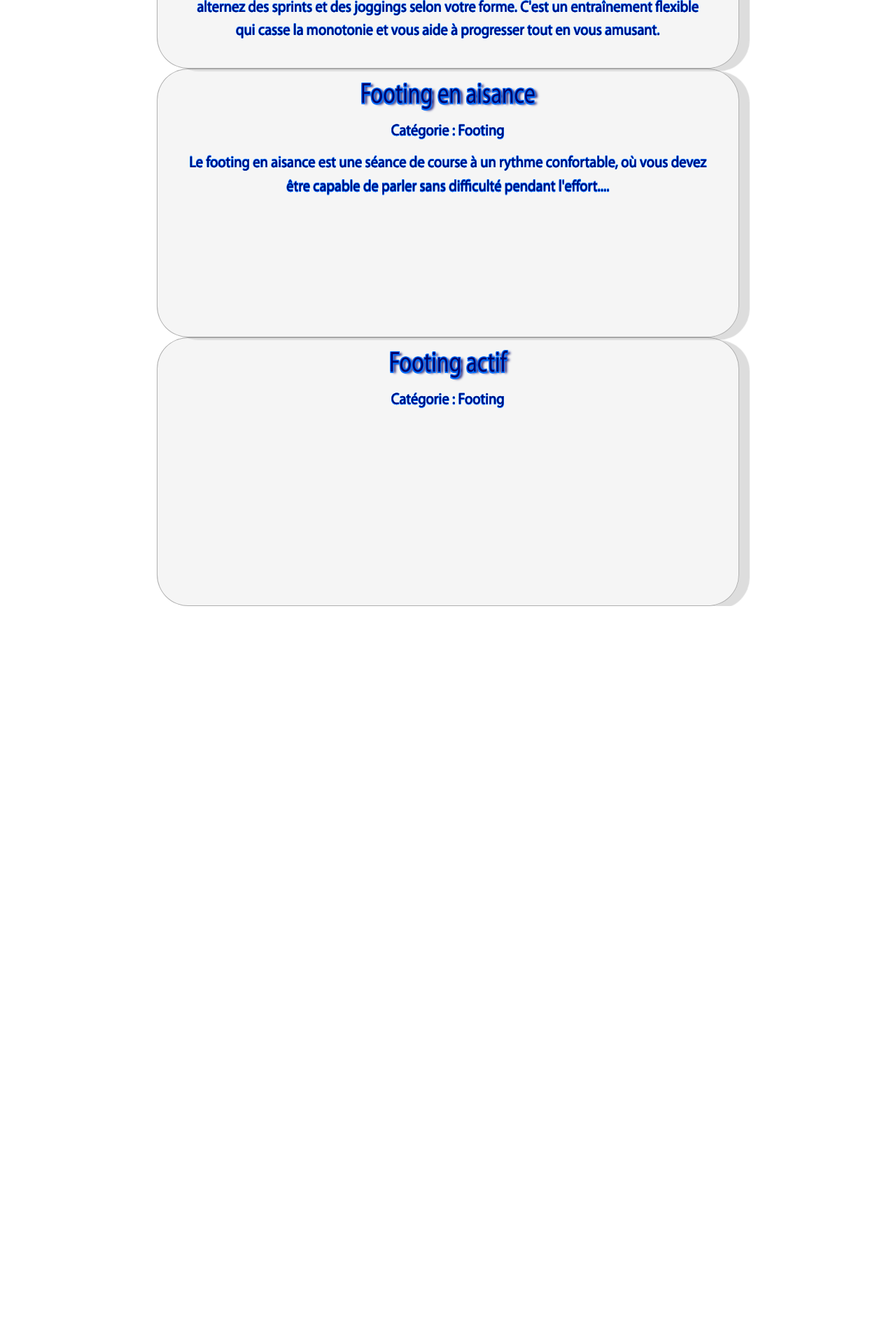
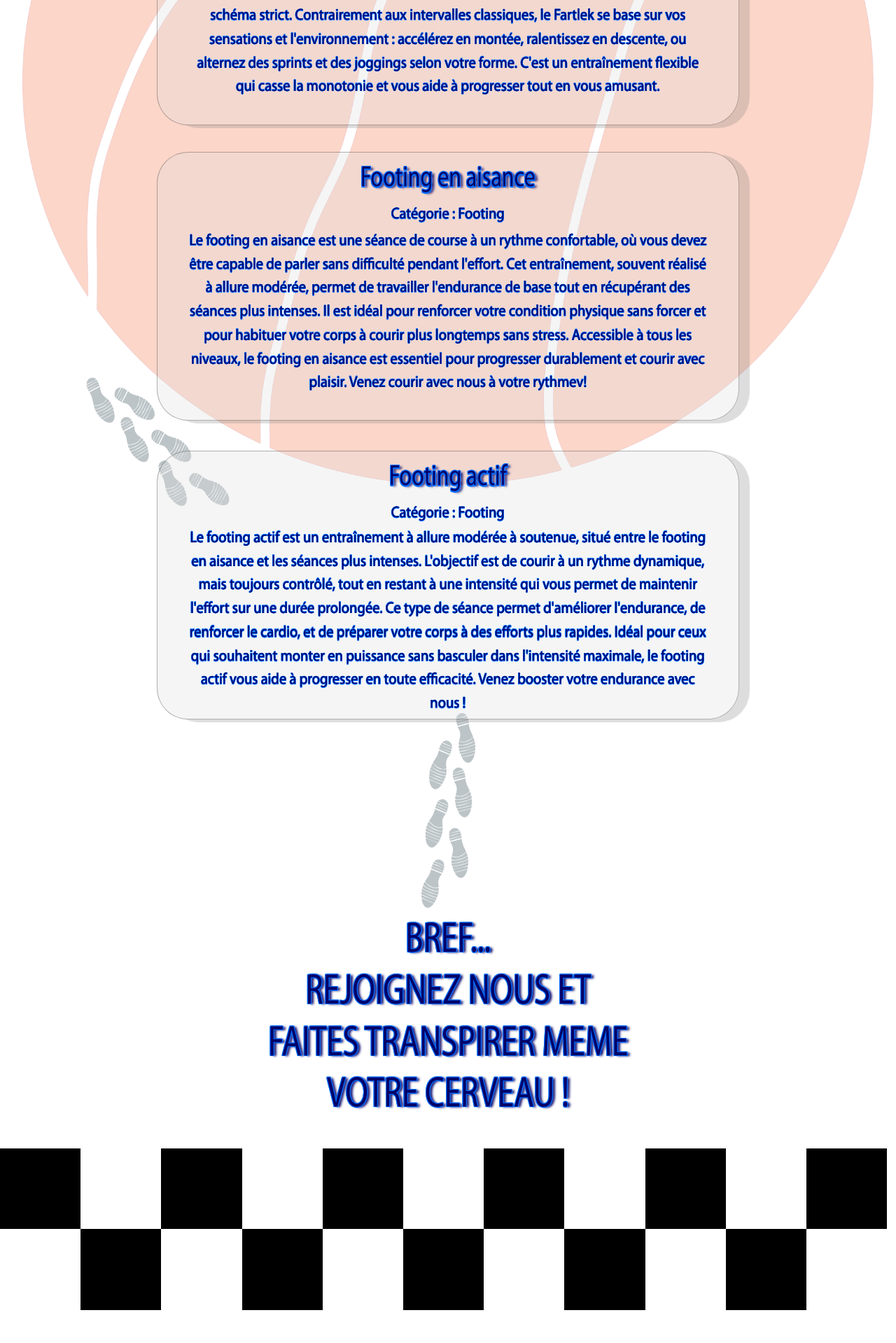
Before and after one commit to VitarseEsig/Esig-Running, a PHP site: page /accueil.php in a window 1280 px wide. Shown: the part 3441-5360 px from the top of the page at 70% size. Before the commit the page ends 4307 px from the top, so only its background shows below. Run offline with PHP 8.4, Linux system fonts and the light colour scheme.

Commit message:
Finalisation de la page d'accueil en version pc

```diff
--- a/accueil.php
+++ b/accueil.php
@@ -10,12 +10,12 @@
 </div>
 
 <section class="row align-items-center g-0 g-sm-0" id="section-debut">
-    <div class="col-12 col-sm-5 offset-3 offset-sm-0">
+    <div class="col-12 col-sm-5 offset-4 offset-sm-0">
         <img src="./assets/img/runner avec mur.jpg" alt="homme qui court" class="img-fluid taille-img">
     </div>
 
 
-    <div class="col-12 col-sm-7 offset-3 offset-sm-0">
+    <div class="col-12 col-sm-7 offset-4 offset-sm-0">
         <div class="superposition-parent">
             <div class="d-flex flex-column justify-content-center align-items-center cellule-texte superposition-enfant">
                 <p>Courir n'a jamais été aussi amusant ! Esig'Running est le club d'athlétisme de l'ESIGELEC pour ses étudiants et personnel. Parce qu'on ne peut travailler avec des personnes malades, vous devez prendre soin de votre corps ! Rejoignez la course !</p>
@@ -36,7 +36,7 @@
             <h2 class="ombre-bleue margin-h2">PRENDS SOIN<br>DE TON CORPS</h2>
             <p>On ne peut bien évidemment pas pratiquer une activité sportive comme un bourrin ! Esig'Running met l'accent sur l'hydratation ainsi que les étirements. Chez nous tu apprendras de nouvelles techniques d'étirements !</p>
         </div>
-        <img src="./assets/img/Design special.png" alt="design special" class="img-fluid superposition-enfant-bg" id="design-special-milieu">
+        <img src="./assets/img/Design special.png" alt="design special" class="superposition-enfant-bg" id="design-special-milieu">
         <img src="./assets/img/etoile.png" alt="etoile rose" class=" superposition-enfant-bg" id="etoile">
         <img src="./assets/img/chaussure plus opaque.png" alt="chaussure plus opaque" class="img-fluid superposition-enfant-bg" id="chaussure-milieu-1">
         <img src="./assets/img/Traces de pas.png" alt="traces de pas" class="img-fluid superposition-enfant-bg" id="traces-de-pas-milieu">
@@ -48,27 +48,79 @@
 
 <section id="section-entrainements" class="d-flex flex-column justify-content-center align-items-center">
     <h2 class="ombre-bleue">DES ENTRAINEMENTS POUR TOUT LE MONDE</h2>
-    <div class="cellule-texte cellule-entrainement d-flex flex-column align-items-center">
+
+    <div class="d-flex flex-column justify-content-center align-items-center superposition-parent">
+        <div id="VMA" class="cellule-texte cellule-entrainement d-flex flex-column align-items-center superposition-enfant">
             <h3 class="ombre-bleue">Spécial VMA</h3>
          <h4>Catégorie : Fractionné</h4>
            <p>
               L'entraînement de VMA (Vitesse Maximale Aérobie) est conçu pour améliorer votre capacité à courir plus vite sur de longues distances. Il alterne des périodes d'effort intense, où vous courez à votre votre vitesse maximale, et des temps de récupération. Les exercices incluent des répétitions de courtes distances (ex : 200m, 400m), ou des intervalles de 30/30 (30 secondes de course rapide, 30 secondes de récupération). Cet entraînement optimise votre endurance et votre vitesse, idéal pour progresser et performer lors de vos courses. Rejoignez-nous pour booster vos performances !
           </p>
         </div>
-    <div class="cellule-texte cellule-entrainement d-flex flex-column align-items-center">
+
+        <img src="./assets/img/Piste athle.png" alt="piste d'athlétisme" class="superposition-enfant-bg" id="piste-athletisme">
+        <img src="./assets/img/Traces de pas.png" alt="traces de pas" class="superposition-enfant-bg" id="traces-de-pas-fin">
+
+        <div id="Fartlek" class="cellule-texte cellule-entrainement d-flex flex-column align-items-center superposition-enfant-absolute">
             <h3 class="ombre-bleue">Fartlek</h3>
             <h4>Catégorie : Fractionné</h4>
             <p>L'entraînement Fartlek, qui signifie "jeu de vitesse" en suédois, est une méthode variée et ludique pour améliorer à la fois votre endurance et votre vitesse. Il consiste à alterner des phases de course rapide et des phases de récupération active, sans suivre un schéma strict. Contrairement aux intervalles classiques, le Fartlek se base sur vos sensations et l'environnement : accélérez en montée, ralentissez en descente, ou alternez des sprints et des joggings selon votre forme. C'est un entraînement flexible qui casse la monotonie et vous aide à progresser tout en vous amusant.</p>
         </div>
-    <div class="cellule-texte cellule-entrainement d-flex flex-column align-items-center">
+
+        <div id="aisance" class="cellule-texte cellule-entrainement d-flex flex-column align-items-center superposition-enfant-absolute">
             <h3 class="ombre-bleue">Footing en aisance</h3>
             <h4>Catégorie : Footing</h4>
-        <p>Le footing en aisance est une séance de course à un rythme confortable, où vous devez être capable de parler sans difficulté pendant l'effort....</p>
+            <p>Le footing en aisance est une séance de course à un rythme confortable, où vous devez être
+            capable de parler sans difficulté pendant l'effort. Cet entraînement, souvent réalisé à allure
+            modérée, permet de travailler l'endurance de base tout en récupérant des séances plus intenses.
+            Il est idéal pour renforcer votre condition physique sans forcer et pour habituer votre corps à
+            courir plus longtemps sans stress. Accessible à tous les niveaux, le footing en aisance est
+            essentiel pour progresser durablement et courir avec plaisir. Venez courir avec nous à votre
+            rythmev!</p>
         </div>
-    <div class="cellule-texte cellule-entrainement d-flex flex-column align-items-center">
+
+        <img src="./assets/img/Traces de pas.png" alt="traces de pas" class="superposition-enfant-bg" id="traces-de-pas-fin-2">
+
+        <div id="actif" class="cellule-texte cellule-entrainement d-flex flex-column align-items-center superposition-enfant-absolute">
             <h3 class="ombre-bleue">Footing actif</h3>
             <h4>Catégorie : Footing</h4>
+            <p>Le footing actif est un entraînement à allure modérée à soutenue, situé entre le footing en
+            aisance et les séances plus intenses. L'objectif est de courir à un rythme dynamique, mais
+            toujours contrôlé, tout en restant à une intensité qui vous permet de maintenir l'effort sur une
+            durée prolongée. Ce type de séance permet d'améliorer l'endurance, de renforcer le cardio, et
+            de préparer votre corps à des efforts plus rapides. Idéal pour ceux qui souhaitent monter en
+            puissance sans basculer dans l'intensité maximale, le footing actif vous aide à progresser en
+            toute efficacité. Venez booster votre endurance avec nous !</p>
         </div>
+    </div>
+</section>
+
+<section id="fin" class="d-flex flex-column justify-content-center">
+    <div class="d-flex flex-column justify-content-center align-items-center superposition-parent">
+        <img src="./assets/img/Traces de pas.png" alt="traces de pas" id="traces-de-pas-fin-3">
+        <h2 id="texte-fin" class="ombre-bleue superposition-parent">BREF... <br>REJOIGNEZ NOUS ET <br>FAITES TRANSPIRER MEME <br>VOTRE CERVEAU !</h2>
+    </div>
+
+    <a href="#logo-esig" class="superposition-enfant-absolute position-btn-top"><button type="button" class="btn btn-light bouton-top"><img src="./assets/img/fleche haut.png" alt="flèche vers le haut" id="img-fleche"></button></a>
+
+    <div id="damier" class="d-flex flex-column g-0">
+        <div class="row align-items-start g-0 g-sm-0">
+            <canvas class="carre-noir g-0"></canvas>
+            <canvas class="carre-noir margin-carre-haut"></canvas>
+            <canvas class="carre-noir margin-carre-haut"></canvas>
+            <canvas class="carre-noir margin-carre-haut"></canvas>
+            <canvas class="carre-noir margin-carre-haut"></canvas>
+            <canvas class="carre-noir margin-carre-haut"></canvas>
+        </div>
+        <div class="row align-items-start g-0 g-sm-0">
+            <canvas class="margin-carre-haut carre-noir"></canvas>
+            <canvas class="carre-noir margin-carre-haut"></canvas>
+            <canvas class="carre-noir margin-carre-haut"></canvas>
+            <canvas class="carre-noir margin-carre-haut"></canvas>
+            <canvas class="carre-noir margin-carre-haut"></canvas>
+    </div>
+
+
 </section>
 
 <?php
--- a/navbars.inc.php
+++ b/navbars.inc.php
@@ -26,7 +26,7 @@
 
     <nav class="navbar navbar-expand-lg bg-body-tertiary">
         <div class="d-flex flex-fill justify-content-center">
-            <a href="#" class="nav-link">Entraînements</a>
+            <a href="#section-entrainements" class="nav-link">Entraînements</a>
         </div>
     </nav>
 </header>
--- a/style.css
+++ b/style.css
@@ -37,7 +37,8 @@ body{
                 0px 1px 0px black,
                 0px -1px 0px black,
                 3px 1px 0px red;
-    font-size: 3rem;
+    /* font-size: 3.5rem;    */
+    font-size: 3vw;
     transform: scaleY(1.3);
 }
 
@@ -68,7 +69,7 @@ body{
     margin-right: 3vw;
 }
 #compte{
-    font-size: 1.0rem;
+    font-size: 0.8vw;
 }
 h2{
     font-size: 3.7vw;
@@ -133,13 +134,22 @@ p,h4{
     display: inline-block;
     /* border: 1px solid blue; */
 }
+.superposition-enfant{
+    position: relative;
+    z-index: 10;
+}
 
+.superposition-enfant-absolute{
+    position: absolute;
+    z-index: 10;
+    /* border: 1px solid red; */
+}
 .superposition-enfant-bg{
     position: absolute;
     z-index: 1;
     /* border: 1px solid red; */
+}
 
-}
 #design-special-debut{
     top: 25%;
     left: 65%;
@@ -152,21 +162,19 @@ p,h4{
     max-height: 20vw;
 }
 
-.superposition-enfant{
-    position: relative;
-    z-index: 10;
-}
 
-@media (max-width: 992px){
+
+/* @media (max-width: 992px){
     .titre-logo{
         font-size: 3rem;
     }
     #compte{
         font-size: 1.0rem;
     }
-    /* p{
-        font-size: 1.8rem;
-    } */
+
+    #divNav1{
+        margin-left: 30vw;
+    }
 
 }
 @media (max-width: 768px){
@@ -176,9 +184,10 @@ p,h4{
     #compte{
         font-size: 0.5rem;
     }
-    /* p{
-        font-size: 1rem;
-    } */
+    #divNav1{
+        margin-left: 20vw;
+    }
+
 }
 @media (max-width: 576px){
     .titre-logo{
@@ -190,10 +199,8 @@ p,h4{
     #divNav1{
         margin-left: 30vw;
     }
-    /* p{
-        font-size: 0.5rem;
-    } */
-}
+
+} */
 
 /* #section-debut{
     border : 1px solid green;
@@ -216,6 +223,8 @@ p,h4{
 }
 
 #design-special-milieu{
+    width: 28vw;
+    height: 19.4vw;
     top: 120%;
     left: 2%;
     transform: scaleX(-1);
@@ -227,12 +236,16 @@ p,h4{
     left: 1%;
 }
 #chaussure-milieu-1{
+    width: 10.4vw;
+    height: 6.8vw;
     top: 195%;
     left: 70%;
     z-index: 4;
 }
 
 #traces-de-pas-milieu{
+    width: 19.65vw;
+    height: 12.17vw;
     transform: scaleX(-0.9) rotate(-20deg);
     top: 230%;
     left: 78%;
@@ -242,6 +255,8 @@ p,h4{
 }
 
 #chaussure-milieu-2{
+    width: 13.1vw;
+    height: 7.95vw;
     top: 270%;
     left: 110%;
     z-index: 4;
@@ -266,3 +281,78 @@ h4{
 #section-entrainements p{
     text-align: center;
 }
+#VMA{
+    margin-top: 3vw;
+}
+
+#piste-athletisme{
+    width: 95vw;
+    height: 90vw;
+    top: 50%;
+}
+#traces-de-pas-fin{
+    width: 19.65vw;
+    height: 12.17vw;
+    top: 88%;
+    left: 55%;
+    transform: scaleX(0.9) rotate(-10deg);
+}
+#Fartlek{
+    top: 110%;
+}
+#aisance{
+    top: 210%;
+}
+#traces-de-pas-fin-2{
+    width: 19.65vw;
+    height: 12.17vw;
+    top: 291%;
+    left: -15%;
+    transform: scaleX(-0.9) rotate(-10deg);
+}
+#traces-de-pas-fin-3{
+    margin-top: 4vw;
+    width: 19.65vw;
+    height: 12.17vw;
+    transform: scaleX(0.9) rotate(-50deg);
+}
+#actif{
+    top: 311%;
+}
+
+#fin{
+    margin-top: 100vw;
+}
+#img-fleche{
+    width: 2vw;
+    height: 3vw;
+    transform: rotate(-90deg);
+}
+
+#damier{
+    margin-top: 5vw;
+}
+
+.carre-noir{
+    width: 9vw;
+    height: 9vw;
+    border: 1px solid black;
+    background: black;
+}
+
+.margin-carre-haut{
+    margin-left: 9vw;
+}
+
+#texte-fin{
+    margin-top: 8vw;
+    text-align: center;
+}
+.bouton-top{
+    width: 5vw;
+    height: 5vw;
+}
+.position-btn-top{
+    top: 770%;
+    left: 90%;
+}
```
Also changed, not shown: assets/img/fleche haut.png (added). Lines whose indentation alone changed are shown as unchanged.
